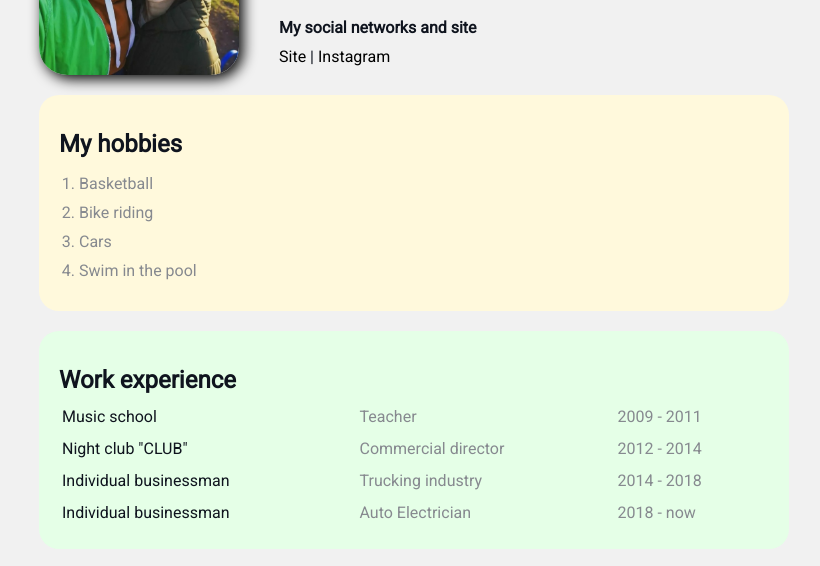
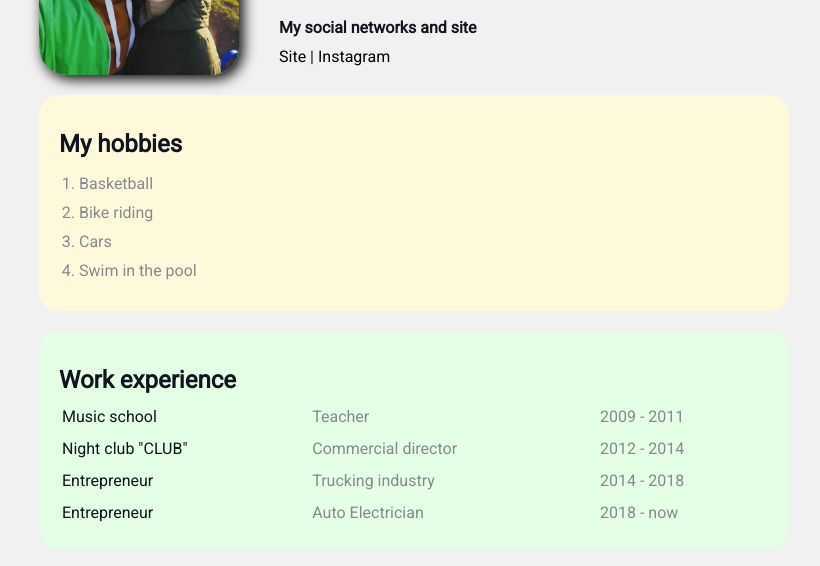
Before and after one commit to radyna/css-cv, a plain HTML site: page index.html in a window 1280 px wide. Shown: the part 152-718 px from the top of the page, without its empty margins (226-1046 px from the left). Drawn offline with Linux system fonts and the light colour scheme.

Commit message:
Update index.html

```diff
--- a/index.html
+++ b/index.html
@@ -50,12 +50,12 @@
                     <td>2012 - 2014</td>
                 </tr>
                 <tr>
-                    <td>Individual businessman</td>
+                    <td>Entrepreneur</td>
                     <td>Trucking industry</td>
                     <td>2014 - 2018</td>
                 </tr>
                 <tr>
-                    <td>Individual businessman</td>
+                    <td>Entrepreneur</td>
                     <td>Auto Electrician</td>
                     <td>2018 - now</td>
                 </tr>
```
